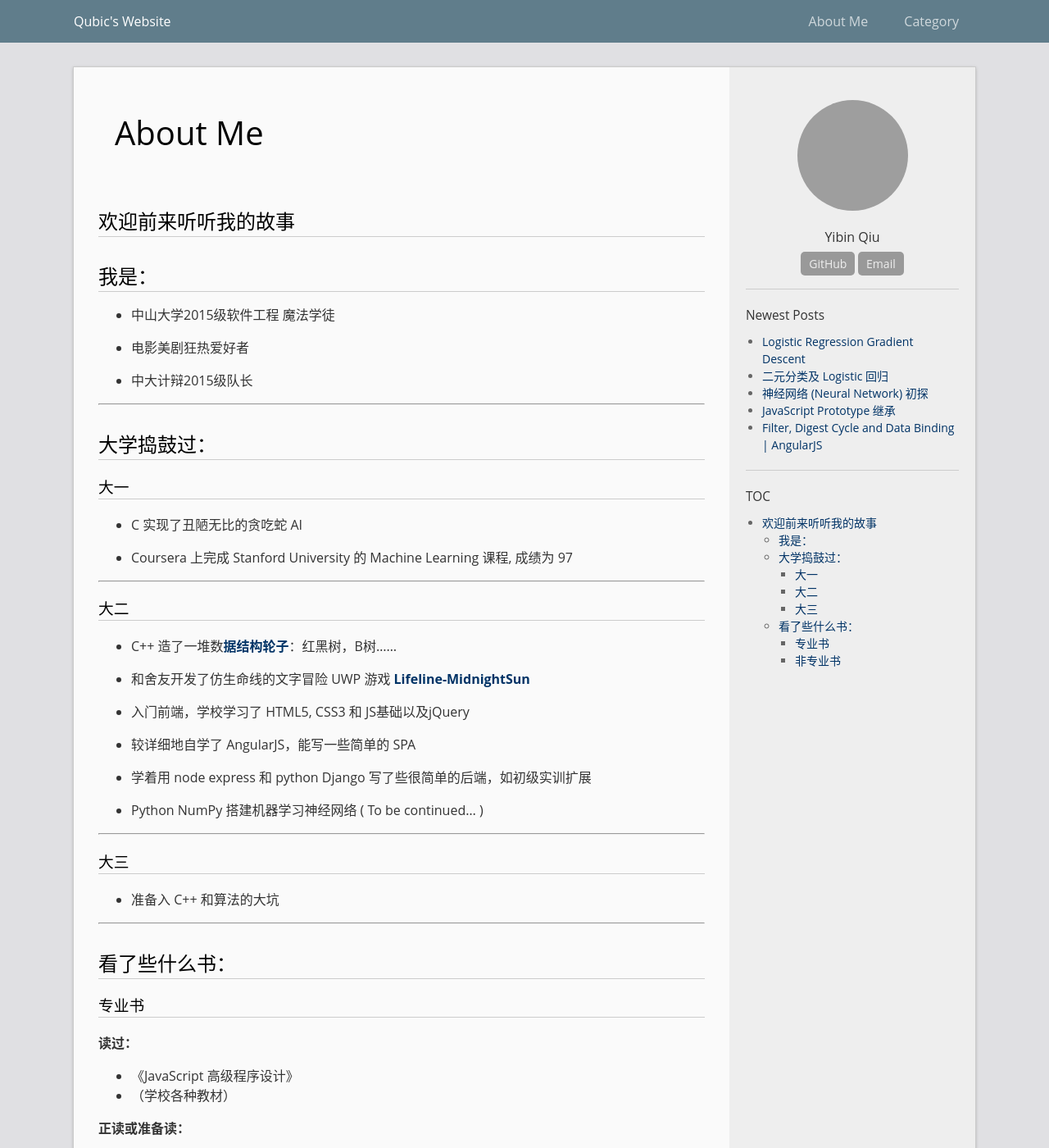
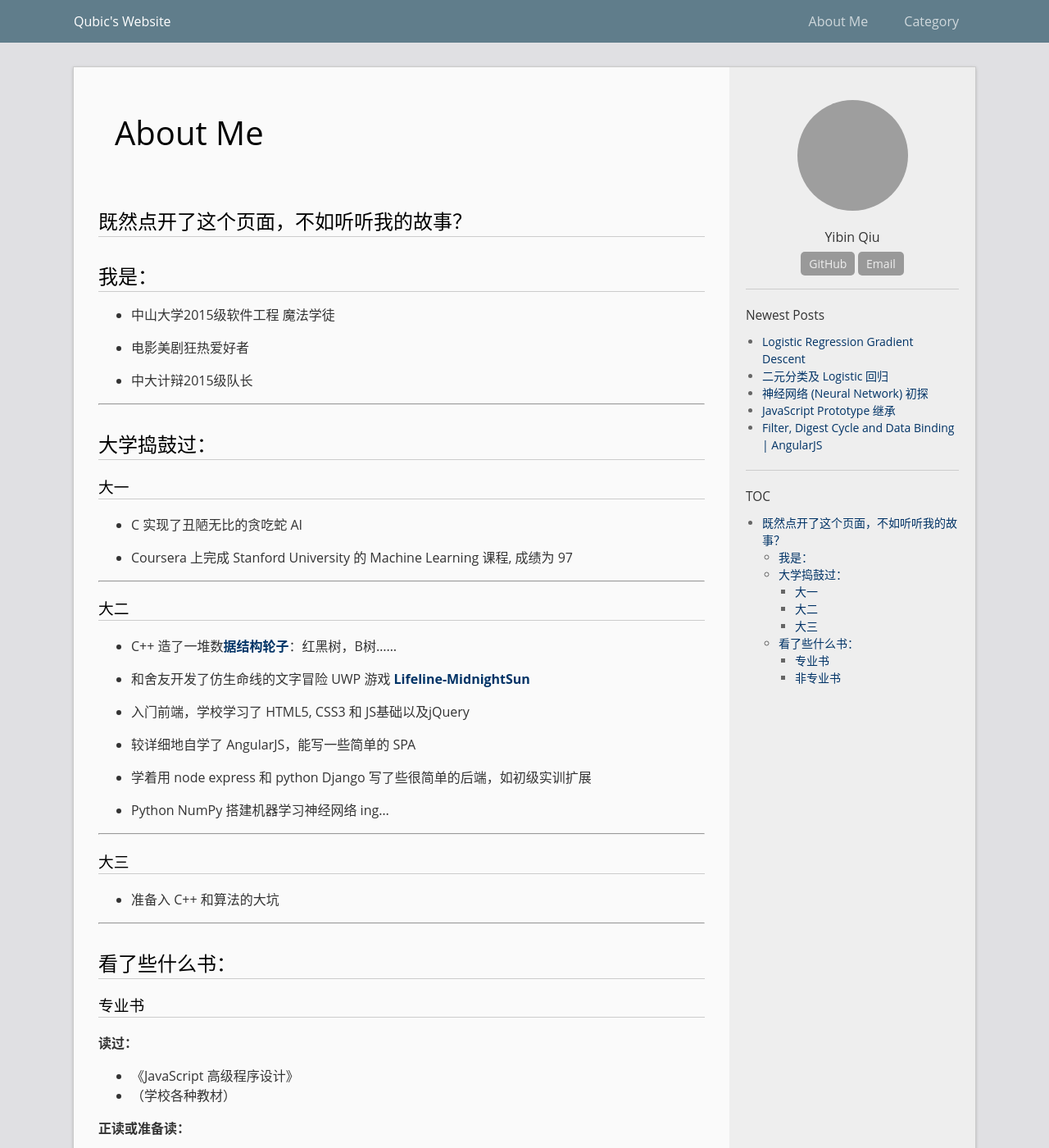
Before and after one commit to qyb225/qyb225.github.io, a Jekyll site: the page built from about.md, in a window 1280 px wide and 1400 px high. Shown: the whole window at 82% size. Built offline with Jekyll 4.4.1, drawn with Linux system fonts in a browser that asks for light colours; grey boxes are pictures that could not be loaded.

Commit message:
update aboutMe

```diff
--- a/about.md
+++ b/about.md
@@ -5,7 +5,7 @@ permalink: /about/
 public: true
 ---
 
-# 欢迎前来听听我的故事
+# 既然点开了这个页面，不如听听我的故事？
 
 ## 我是：
 
@@ -39,7 +39,7 @@ public: true
 
 * 学着用 node express 和 python Django 写了些很简单的后端，如初级实训扩展
 
-* Python NumPy 搭建机器学习神经网络 ( To be continued... )
+* Python NumPy 搭建机器学习神经网络 ing...
 
 ---
 
```
